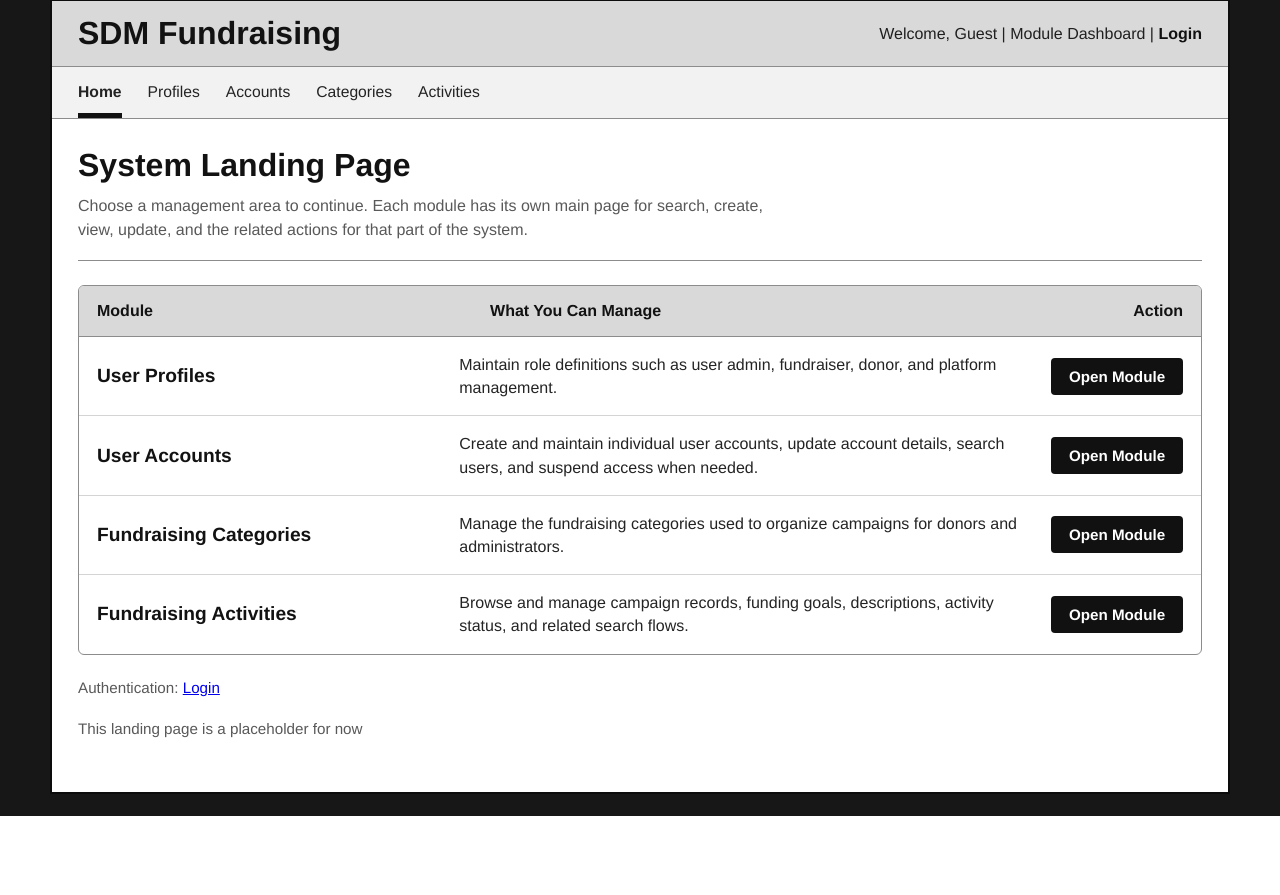
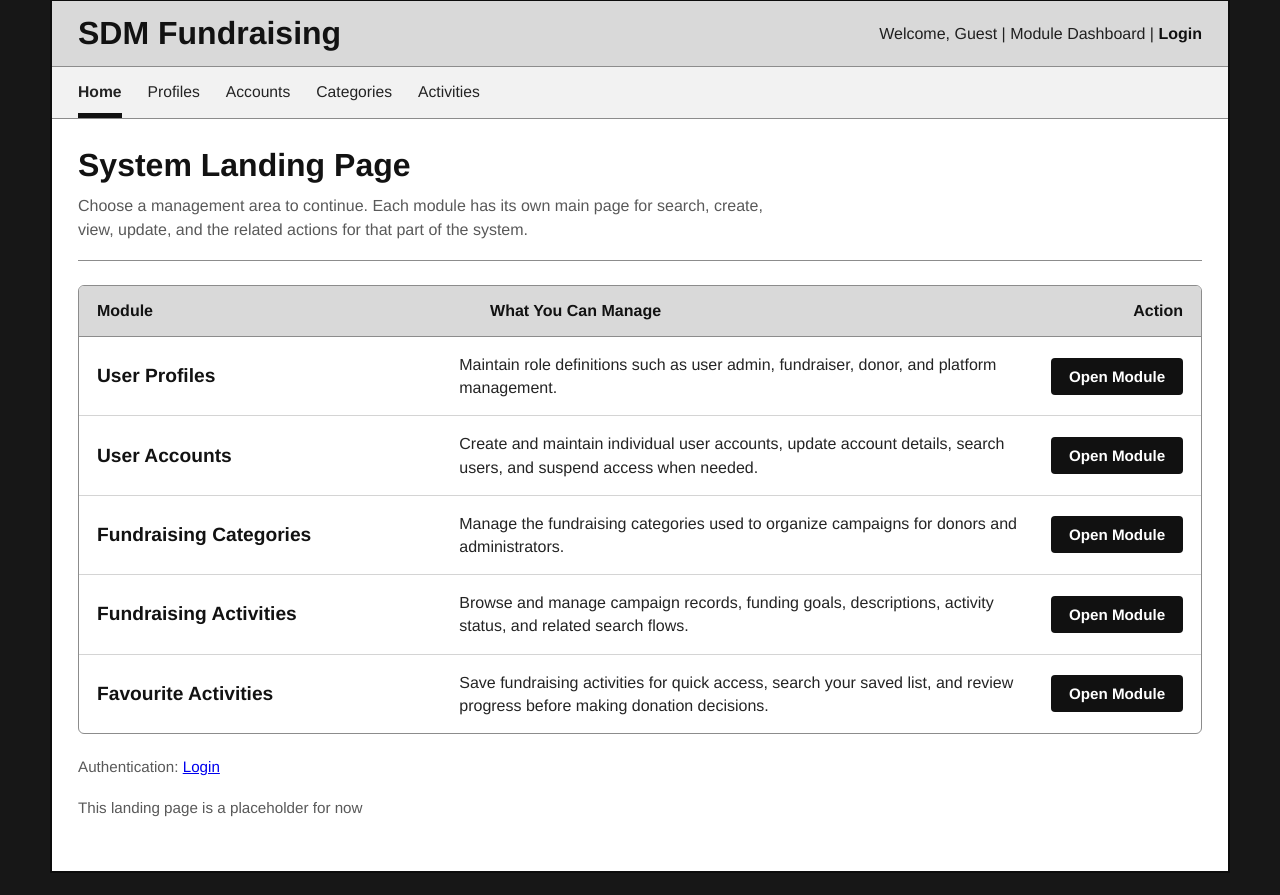
Before and after one commit to Anythingsaf22/CSIT314-SDM, a Flask app: page / in a window 1280 px wide. Shown: the part 23-918 px from the top of the page. Before the commit the page ends 839 px from the top, so only its background shows below. Run offline with Flask 3, Linux system fonts and the light colour scheme.

Commit message:
Update home.html

```diff
--- a/templates/home.html
+++ b/templates/home.html
@@ -210,6 +210,9 @@
             <a class="tab" href="{{ url_for('user_account.list_accounts') }}">Accounts</a>
             <a class="tab" href="{{ url_for('fundraising_category.main_page') }}">Categories</a>
             <a class="tab" href="{{ url_for('fundraising_activity.list_activities') }}">Activities</a>
+            {% if session.get("account_id") %}
+            <a class="tab" href="{{ url_for('favourites.list_favourites') }}">Favourites</a>
+            {% endif %}
         </nav>
 
         <main class="content">
@@ -278,6 +281,17 @@
                     </p>
                     <a class="open-button" href="{{ url_for('fundraising_activity.list_activities') }}">Open Module</a>
                 </div>
+
+                <div class="module-row">
+                    <div>
+                        <p class="module-name">Favourite Activities</p>
+                    </div>
+                    <p class="module-copy">
+                        Save fundraising activities for quick access, search your saved list,
+                        and review progress before making donation decisions.
+                    </p>
+                    <a class="open-button" href="{{ url_for('favourites.list_favourites') }}">Open Module</a>
+                </div>
             </section>
 
             <p class="note">
```
